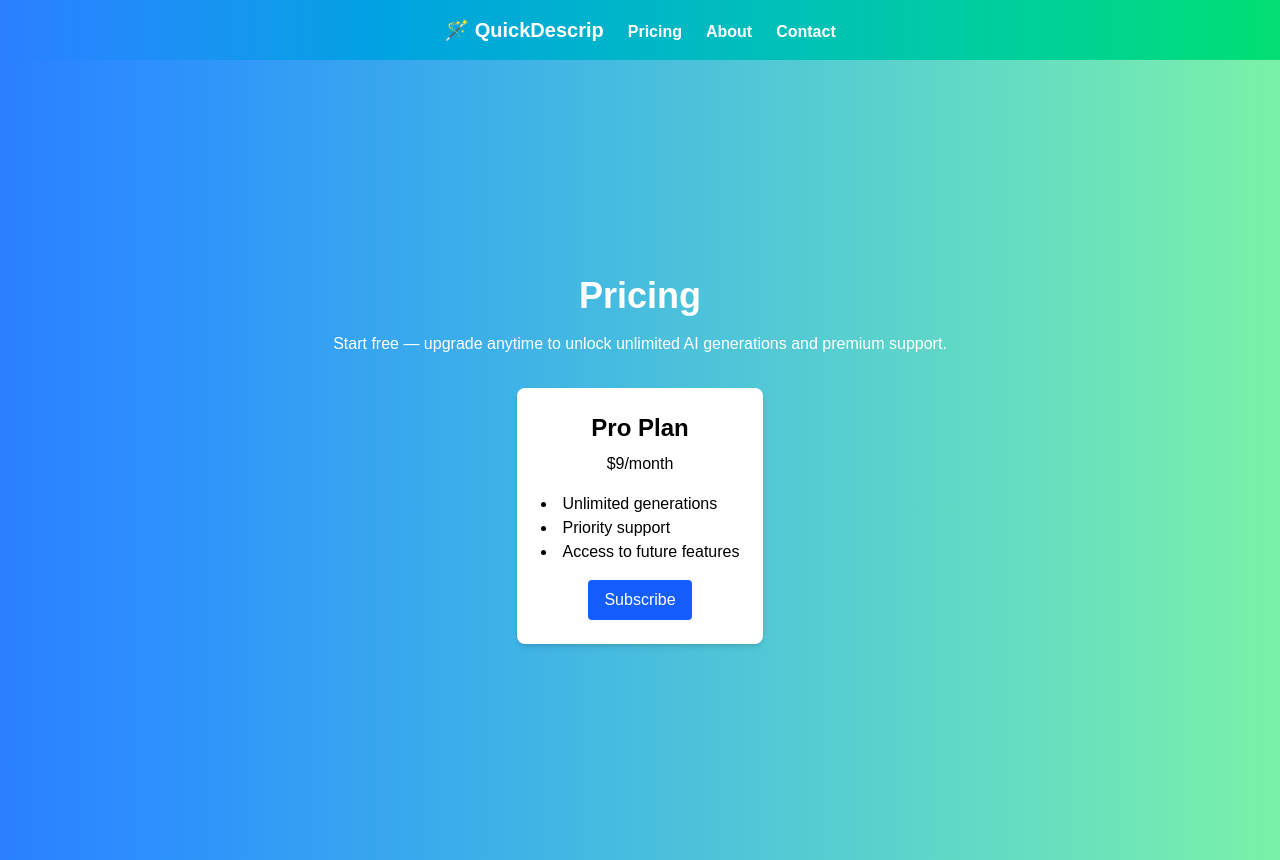
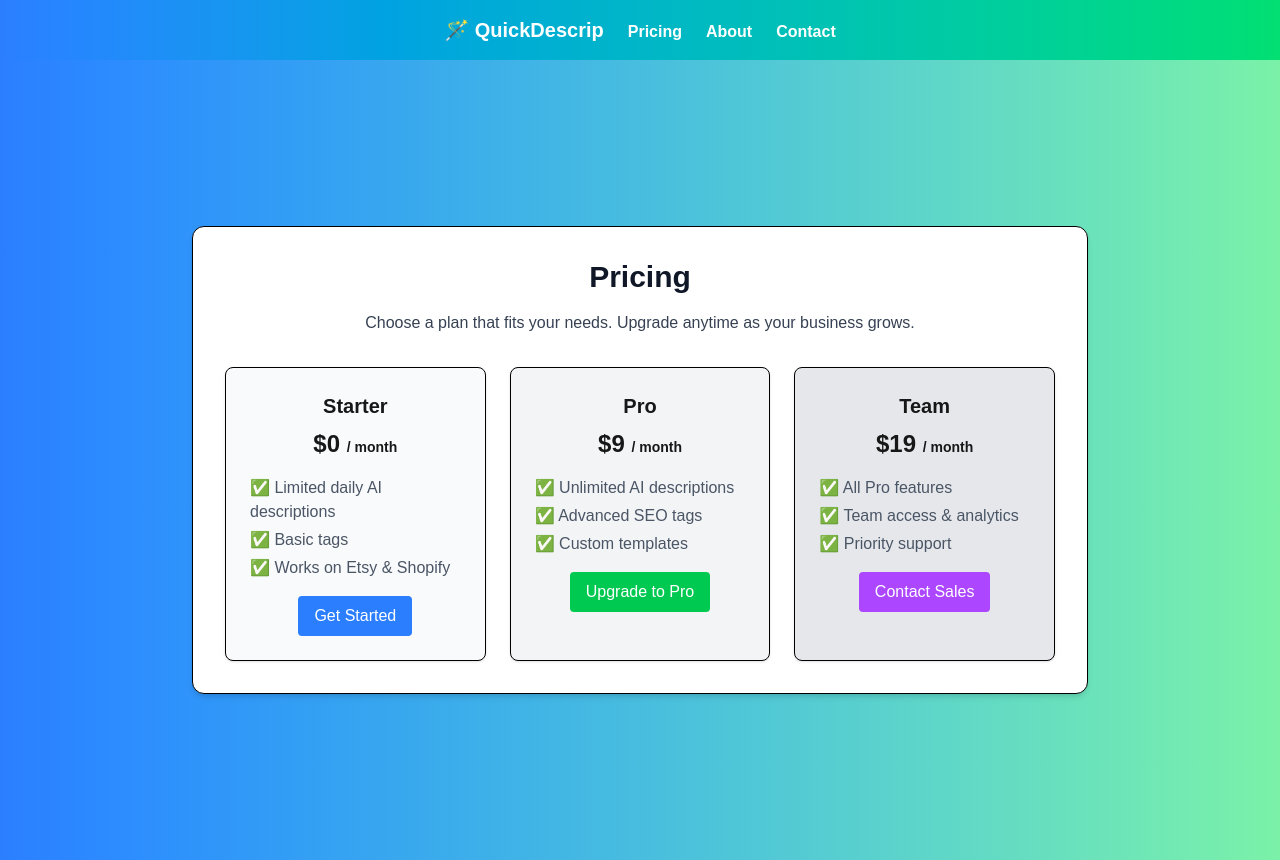
Before and after one commit to neymahs/quickdescrip, a Next.js app: page /pricing in a window 1280 px wide. Built offline with nearby package versions, Linux system fonts and the light colour scheme.

Commit message:
Polish pricing design with subtle color variation

```diff
--- a/src/app/about/page.tsx
+++ b/src/app/about/page.tsx
@@ -1,11 +1,18 @@
 export default function About() {
   return (
-    <main className="flex flex-col items-center justify-center min-h-screen px-4 py-12 bg-gradient-to-r from-blue-500 to-green-300 text-white text-center">
-      <h1 className="text-4xl font-bold mb-4">About QuickDescrip</h1>
-      <p className="max-w-2xl">
-        QuickDescrip was built to help creators, makers, and sellers quickly generate SEO-optimized product descriptions & tags.
-        Save time, boost sales, and focus on what you do best — creating amazing products.
+     <main className="flex flex-col items-center justify-center min-h-screen px-4 py-12 bg-gradient-to-r from-blue-500 to-green-300">
+      <div className="bg-white rounded-xl shadow-md p-8 max-w-2xl w-full text-center">
+      <h1 className="text-3xl font-bold mb-4">About QuickDescrip</h1>
+      <p className="mb-4">
+        QuickDescrip helps creators, makers, and sellers save time by automatically generating compelling product descriptions and SEO-friendly tags using AI.
       </p>
+      <p className="mb-4">
+        We built QuickDescrip to empower small businesses to compete with big brands by making professional marketing tools accessible and easy to use.
+      </p>
+      <p>
+        Whether you sell on Etsy, Shopify, Amazon, or your own store – our mission is to help you write faster, sell more, and focus on what you love creating.
+      </p>
+      </div>
     </main>
   );
 }
--- a/src/app/contact/page.tsx
+++ b/src/app/contact/page.tsx
@@ -1,11 +1,13 @@
 export default function Contact() {
   return (
-    <main className="flex flex-col items-center justify-center min-h-screen px-4 py-12 bg-gradient-to-r from-blue-500 to-green-300 text-white text-center">
-      <h1 className="text-4xl font-bold mb-4">Contact Us</h1>
-      <p className="max-w-2xl mb-4">
-        Have questions or feedback? We would love to hear from you!
+    <main className="flex flex-col items-center justify-center min-h-screen px-4 py-12 bg-gradient-to-r from-blue-500 to-green-300">
+    <div className="bg-white rounded-xl shadow-md p-8 max-w-2xl w-full text-center">
+      <h1 className="text-3xl font-bold mb-4">Contact Us</h1>
+      <p className="mb-4">
+        We'd love to hear from you! For questions, suggestions, or support, please email us at:
       </p>
-      <a href="mailto:support@quickdescrip.com" className="underline text-lg">support@quickdescrip.com</a>
+      <p className="font-semibold">support@quickdescrip.com</p>
+      <p className="mt-4">We usually respond within 24 hours.</p></div>
     </main>
   );
 }
--- a/src/app/pricing/page.tsx
+++ b/src/app/pricing/page.tsx
@@ -1,19 +1,47 @@
-export default function Pricing() {
+export default function PricingPage() {
   return (
-    <main className="flex flex-col items-center justify-center min-h-screen px-4 py-12 bg-gradient-to-r from-blue-500 to-green-300 text-white text-center">
-      <h1 className="text-4xl font-bold mb-4">Pricing</h1>
-      <p className="max-w-2xl mb-8">
-        Start free — upgrade anytime to unlock unlimited AI generations and premium support.
-      </p>
-      <div className="bg-white text-black rounded-lg shadow-md p-6 max-w-sm">
-        <h2 className="text-2xl font-semibold mb-2">Pro Plan</h2>
-        <p className="mb-4">$9/month</p>
-        <ul className="mb-4 text-left list-disc list-inside">
-          <li>Unlimited generations</li>
-          <li>Priority support</li>
-          <li>Access to future features</li>
-        </ul>
-        <button className="bg-blue-600 text-white px-4 py-2 rounded hover:bg-blue-700">Subscribe</button>
+    <main className="flex flex-col items-center justify-center min-h-screen px-4 py-12 bg-gradient-to-r from-blue-500 to-green-300">
+      <div className="bg-white border border-black rounded-xl shadow-md p-8 max-w-4xl w-full text-center">
+        <h1 className="text-3xl font-bold text-gray-900 mb-4">Pricing</h1>
+        <p className="text-gray-700 mb-8">Choose a plan that fits your needs. Upgrade anytime as your business grows.</p>
+
+        <div className="grid grid-cols-1 md:grid-cols-3 gap-6">
+          {/* Starter Plan */}
+          <div className="bg-gray-50 border border-black rounded-lg p-6 shadow hover:shadow-lg transition">
+            <h2 className="text-xl font-semibold mb-2">Starter</h2>
+            <p className="text-2xl font-bold mb-4">$0 <span className="text-sm">/ month</span></p>
+            <ul className="text-gray-600 text-left mb-4 space-y-1">
+              <li>✅ Limited daily AI descriptions</li>
+              <li>✅ Basic tags</li>
+              <li>✅ Works on Etsy & Shopify</li>
+            </ul>
+            <button className="bg-blue-500 text-white px-4 py-2 rounded hover:bg-blue-600">Get Started</button>
+          </div>
+
+          {/* Pro Plan */}
+          <div className="bg-gray-100 border border-black rounded-lg p-6 shadow hover:shadow-lg transition">
+            <h2 className="text-xl font-semibold mb-2">Pro</h2>
+            <p className="text-2xl font-bold mb-4">$9 <span className="text-sm">/ month</span></p>
+            <ul className="text-gray-600 text-left mb-4 space-y-1">
+              <li>✅ Unlimited AI descriptions</li>
+              <li>✅ Advanced SEO tags</li>
+              <li>✅ Custom templates</li>
+            </ul>
+            <button className="bg-green-500 text-white px-4 py-2 rounded hover:bg-green-600">Upgrade to Pro</button>
+          </div>
+
+          {/* Team Plan */}
+          <div className="bg-gray-200 border border-black rounded-lg p-6 shadow hover:shadow-lg transition">
+            <h2 className="text-xl font-semibold mb-2">Team</h2>
+            <p className="text-2xl font-bold mb-4">$19 <span className="text-sm">/ month</span></p>
+            <ul className="text-gray-600 text-left mb-4 space-y-1">
+              <li>✅ All Pro features</li>
+              <li>✅ Team access & analytics</li>
+              <li>✅ Priority support</li>
+            </ul>
+            <button className="bg-purple-500 text-white px-4 py-2 rounded hover:bg-purple-600">Contact Sales</button>
+          </div>
+        </div>
       </div>
     </main>
   );
```
